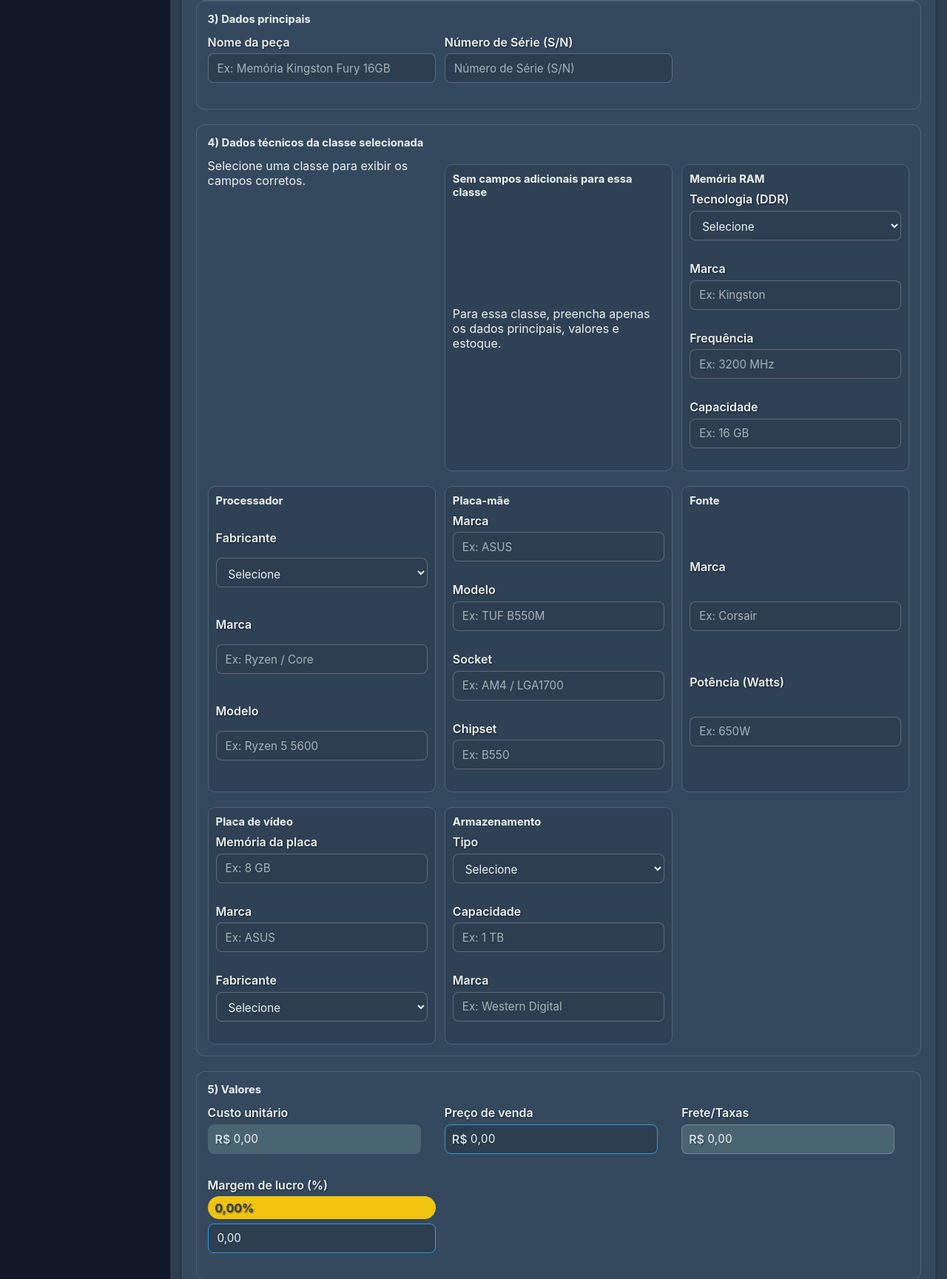
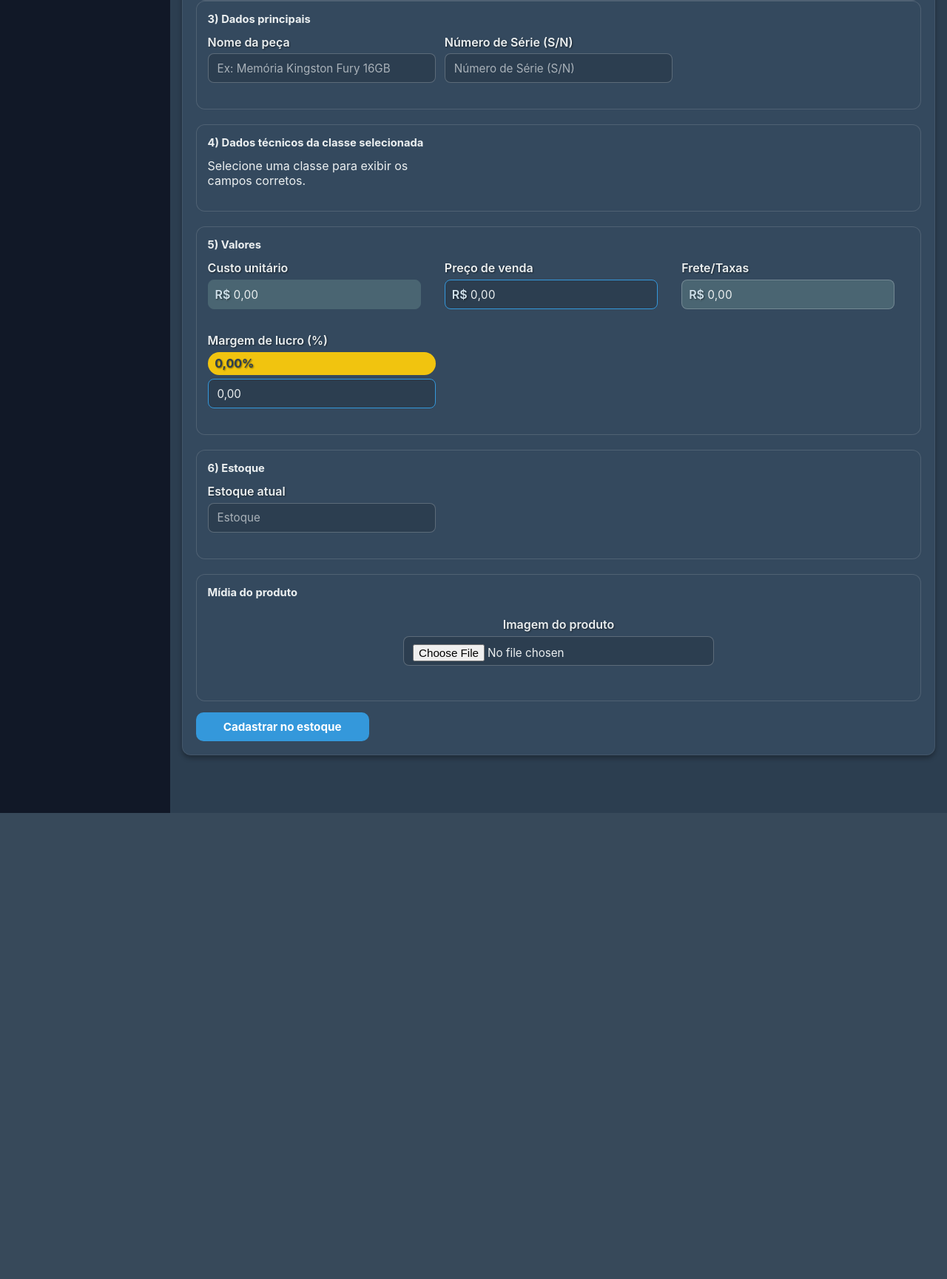
Before and after one commit to FelipeWelter/lojaWeb, a Flask app: page /produtos in a window 1280 px wide. Shown: the part 537-2266 px from the top of the page at 74% size. After the commit the page ends 1636 px from the top, so only its background shows below. Run offline with Flask 3, Linux system fonts and the light colour scheme; the visitor is signed in with stand-in values (Sample User, id 1); data that the repository does not hold is empty.

Commit message:
Garante exibição exclusiva do card da classe selecionada

```diff
--- a/templates/products.html
+++ b/templates/products.html
@@ -20,7 +20,7 @@
   </section>
 
   <section class="form-zone" id="piece-class-step" hidden>
-    <h3>2) Classe da peça</h3>
+    <h3>2) Classe da peça <span id="selected-class-chip" class="badge success" style="display:none;"></span></h3>
     <label>Selecione a classe
       <select id="component-class-step-select">
         <option value="">Selecione</option>
@@ -53,12 +53,12 @@
         <h3>4) Dados técnicos da classe selecionada</h3>
         <p id="piece-help-text" class="piece-help-text">Selecione uma classe para exibir os campos corretos.</p>
 
-        <div id="no-extra-fields" class="component-extra-fields" hidden>
+        <div id="no-extra-fields" class="component-extra-fields" hidden style="display:none;">
           <h4>Sem campos adicionais para essa classe</h4>
           <p>Para essa classe, preencha apenas os dados principais, valores e estoque.</p>
         </div>
 
-        <div id="ram-fields" class="component-extra-fields" hidden>
+        <div id="ram-fields" class="component-extra-fields" hidden style="display:none;">
           <h4>Memória RAM</h4>
           <label>Tecnologia (DDR)
             <select name="ram_ddr">
@@ -73,7 +73,7 @@
           <label>Capacidade<input name="ram_size" placeholder="Ex: 16 GB" /></label>
         </div>
 
-        <div id="cpu-fields" class="component-extra-fields" hidden>
+        <div id="cpu-fields" class="component-extra-fields" hidden style="display:none;">
           <h4>Processador</h4>
           <label>Fabricante
             <select name="cpu_manufacturer">
@@ -86,7 +86,7 @@
           <label>Modelo<input name="cpu_model" placeholder="Ex: Ryzen 5 5600" /></label>
         </div>
 
-        <div id="motherboard-fields" class="component-extra-fields" hidden>
+        <div id="motherboard-fields" class="component-extra-fields" hidden style="display:none;">
           <h4>Placa-mãe</h4>
           <label>Marca<input name="motherboard_brand" placeholder="Ex: ASUS" /></label>
           <label>Modelo<input name="motherboard_model" placeholder="Ex: TUF B550M" /></label>
@@ -94,13 +94,13 @@
           <label>Chipset<input name="motherboard_chipset" placeholder="Ex: B550" /></label>
         </div>
 
-        <div id="psu-fields" class="component-extra-fields" hidden>
+        <div id="psu-fields" class="component-extra-fields" hidden style="display:none;">
           <h4>Fonte</h4>
           <label>Marca<input name="psu_brand" placeholder="Ex: Corsair" /></label>
           <label>Potência (Watts)<input name="psu_watts" placeholder="Ex: 650W" /></label>
         </div>
 
-        <div id="gpu-fields" class="component-extra-fields" hidden>
+        <div id="gpu-fields" class="component-extra-fields" hidden style="display:none;">
           <h4>Placa de vídeo</h4>
           <label>Memória da placa<input name="gpu_memory" placeholder="Ex: 8 GB" /></label>
           <label>Marca<input name="gpu_brand" placeholder="Ex: ASUS" /></label>
@@ -114,7 +114,7 @@
           </label>
         </div>
 
-        <div id="storage-fields" class="component-extra-fields" hidden>
+        <div id="storage-fields" class="component-extra-fields" hidden style="display:none;">
           <h4>Armazenamento</h4>
           <label>Tipo
             <select name="storage_type">
@@ -160,6 +160,13 @@
   const classHidden = document.getElementById('component-class-hidden');
   const helpTextEl = document.getElementById('piece-help-text');
 
+  const classChip = document.getElementById('selected-class-chip');
+  const classLabels = {
+    gabinete: 'Gabinete', fans: 'Fans', placa_mae: 'Placa-mãe', placa_video: 'Placa de Vídeo',
+    processador: 'Processador', memoria_ram: 'Memória RAM', armazenamento: 'Armazenamento',
+    fonte: 'Fonte', perifericos: 'Periféricos'
+  };
+
   function activatePieceFlow() {
     computerNextStep.hidden = true;
     pieceClassStep.hidden = false;
@@ -180,6 +187,15 @@
     const selectedClass = classSelect.value;
     classHidden.value = selectedClass;
     pieceForm.hidden = !selectedClass;
+    if (classChip) {
+      if (selectedClass) {
+        classChip.textContent = classLabels[selectedClass] || selectedClass;
+        classChip.style.display = 'inline-flex';
+      } else {
+        classChip.textContent = '';
+        classChip.style.display = 'none';
+      }
+    }
 
     const fieldsMap = {
       memoria_ram: document.getElementById('ram-fields'),
@@ -206,13 +222,16 @@
       if (!fieldContainer) return;
       const visible = selectedClass === key;
       fieldContainer.hidden = !visible;
+      fieldContainer.style.display = visible ? 'block' : 'none';
       fieldContainer.querySelectorAll('input, select').forEach((input) => {
         if (!visible) input.value = '';
       });
     });
 
     if (noExtraFields) {
-      noExtraFields.hidden = !selectedClass || !noExtraClasses.includes(selectedClass);
+      const showNoExtra = Boolean(selectedClass) && noExtraClasses.includes(selectedClass);
+      noExtraFields.hidden = !showNoExtra;
+      noExtraFields.style.display = showNoExtra ? 'block' : 'none';
     }
 
     if (helpTextEl) {
```
